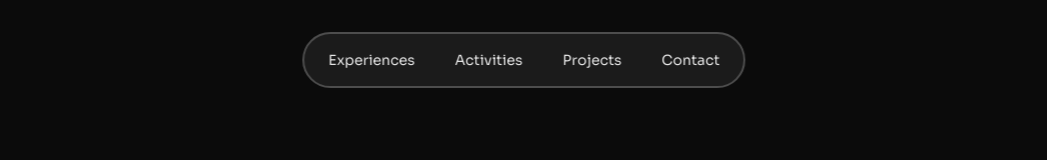
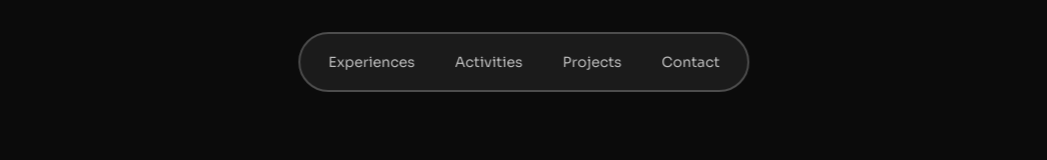
Before and after one commit to vickyadrii/personal-website-2.0, a Next.js app: page / in a window 1280 px wide. Shown: the top 160 px of the page, without its empty margins (116-1163 px from the left). Built offline with nearby package versions, Linux system fonts and the light colour scheme.

Commit message:
fix: adjust animation

```diff
--- a/src/components/common/navbar/cursor.tsx
+++ b/src/components/common/navbar/cursor.tsx
@@ -11,7 +11,7 @@ const Cursor = ({ position }: Props) => {
     <motion.li
       animate={position}
       initial={{ opacity: 0 }}
-      className="absolute z-0 md:h-11 h-7 w-36 bg-white/80 rounded-full"
+      className="absolute z-0 md:h-10 h-7 w-36 bg-white/80 rounded-full shadow-lg text-white"
     />
   );
 };
--- a/src/components/common/navbar/navbar.tsx
+++ b/src/components/common/navbar/navbar.tsx
@@ -23,7 +23,7 @@ const Navbar = () => {
               opacity: 0,
             }));
           }}
-          className="relative mx-auto flex w-fit bg-primary-dark-800/80 border-2 border-primary-dark-600 rounded-full backdrop-blur-sm p-1"
+          className="relative mx-auto flex w-fit bg-primary-dark-800/80 border-2 border-primary-dark-600 rounded-full backdrop-blur-sm p-2"
         >
           {navbarItems.map(({ href, label }) => (
             <Link key={href} href={href}>
@@ -36,7 +36,7 @@ const Navbar = () => {
                     left: offsetLeft,
                   });
                 }}
-                className="relative z-10 block cursor-pointer text-white md:px-5 md:py-3 px-3 py-1.5 text-sm mix-blend-difference"
+                className="relative z-10 block cursor-pointer text-white/80 md:px-5 md:py-2.5 px-3 py-1.5 text-sm mix-blend-difference"
               >
                 {label}
               </li>
```
